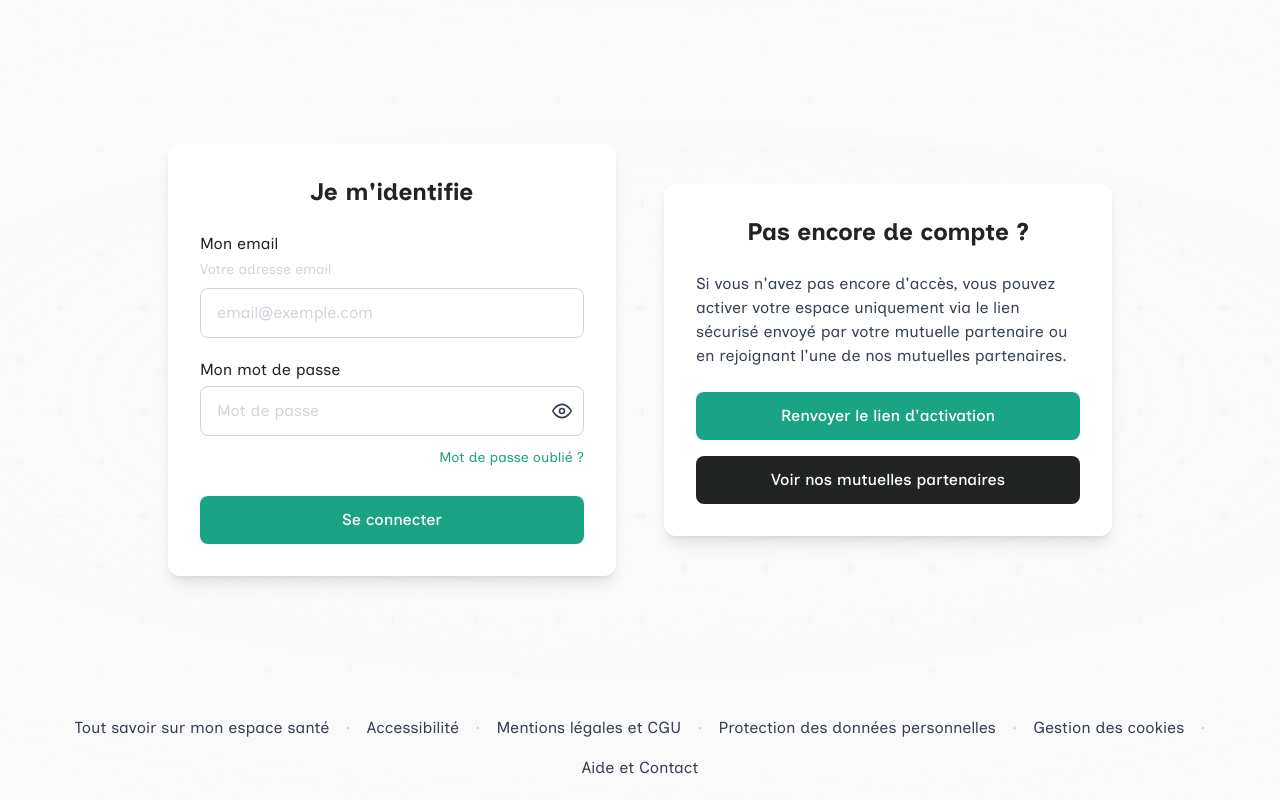
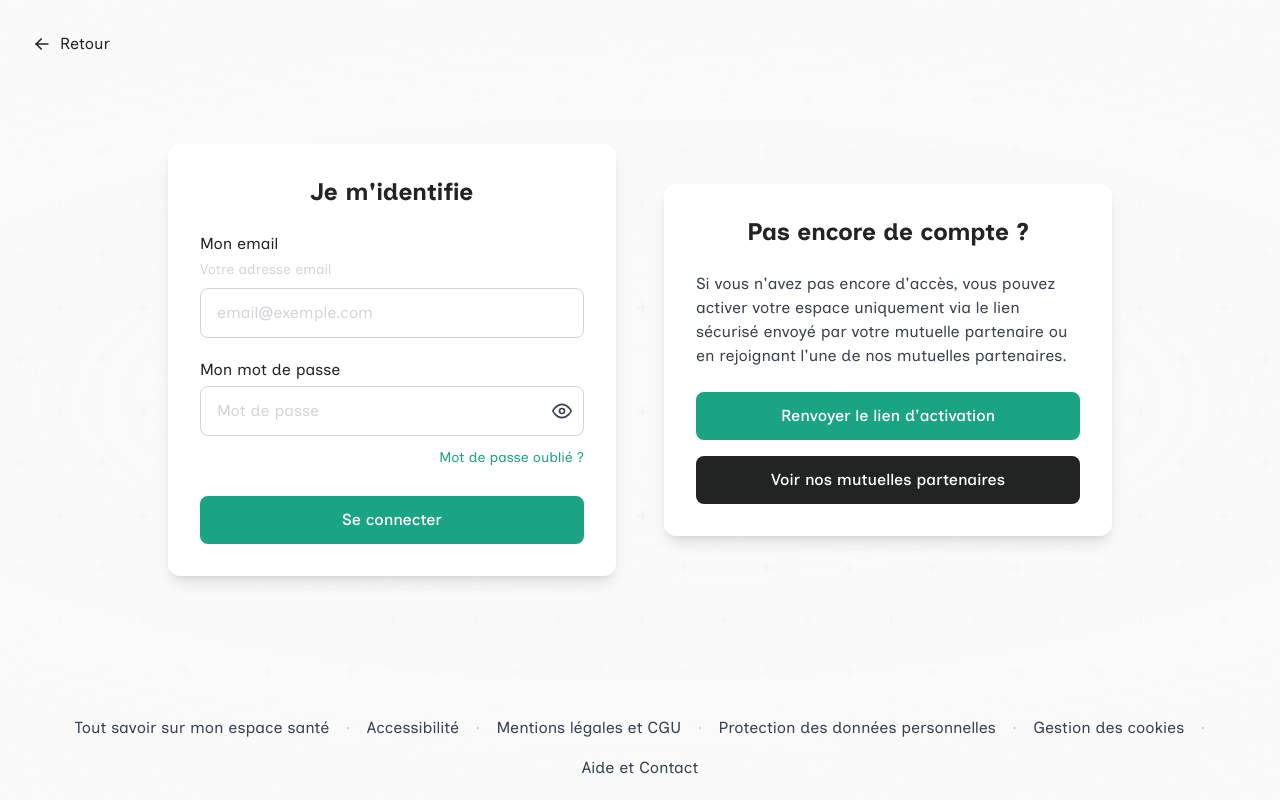
Before and after one commit to Remindr-pro/RemindR-app-V2, a Next.js app: page /connexion in a window 1280 px wide. Built offline with nearby package versions, Linux system fonts and the light colour scheme; no server answers.

Commit message:
feat(connexion): add back navigation button to Connexion layout for improved user experience

```diff
--- a/src/app/(connexion)/layout.tsx
+++ b/src/app/(connexion)/layout.tsx
@@ -1,7 +1,13 @@
+"use client";
+
 import Link from "next/link";
+import { useRouter } from "next/navigation";
 import { ReactNode } from "react";
+import { IconArrowLeft } from "@tabler/icons-react";
 
 export default function ConnexionLayout({ children }: { children: ReactNode }) {
+  const router = useRouter();
+
   return (
     <div className="min-h-screen flex flex-col justify-center p-4 bg-gray-1 text-dark relative">
       {/* Background pattern */}
@@ -11,6 +17,18 @@ export default function ConnexionLayout({ children }: { children: ReactNode }) {
           backgroundImage: "url('/images/bg/bg-with-cross.png')",
         }}
       />
+
+      <div className="absolute top-8 left-8 z-10">
+        <button
+          type="button"
+          onClick={() => router.back()}
+          className="inline-flex items-center gap-2 font-inclusive text-dark hover:underline bg-transparent border-none cursor-pointer text-sm md:text-base"
+          aria-label="Retour à la page précédente"
+        >
+          <IconArrowLeft size={20} stroke={2} className="shrink-0" />
+          <span>Retour</span>
+        </button>
+      </div>
 
       <main className="flex items-center justify-center pb-32 sm:pb-24 md:pb-20 relative z-10">
         {children}
```
